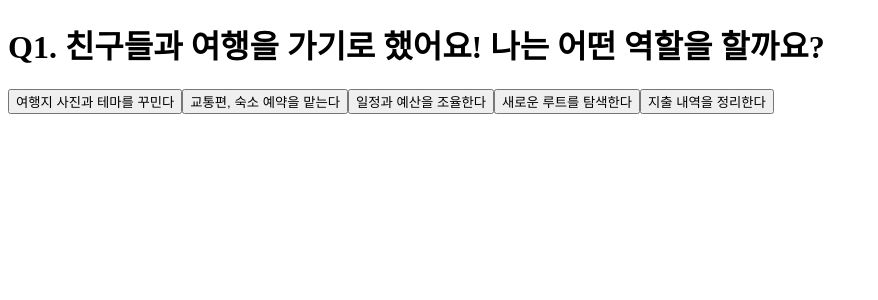
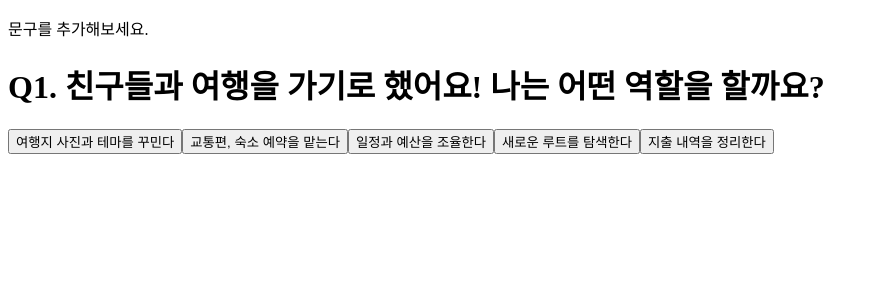
Before and after one commit to fgh812/career-test, a React (Vite) app: page / in a window 1280 px wide. Shown: the top 300 px of the page, without its empty margins (0-878 px from the left). Built offline with nearby package versions, Linux system fonts and the light colour scheme; the HTML template or start-up script is replaced by a standard one.

Commit message:
Mission 1. git commit

```diff
--- a/src/components/CareerTestApp.tsx
+++ b/src/components/CareerTestApp.tsx
@@ -124,6 +124,7 @@ export default function CareerTestApp() {
 
   return (
     <div className="flex flex-col items-center justify-center h-screen p-4">
+      <p>문구를 추가해보세요.</p>
       <h1 className="text-lg font-semibold mb-6 text-center">Q{current + 1}. {q.question}</h1>
       <div className="flex flex-col gap-4 w-full max-w-md">
         {q.options.map((opt, idx) => (
```
